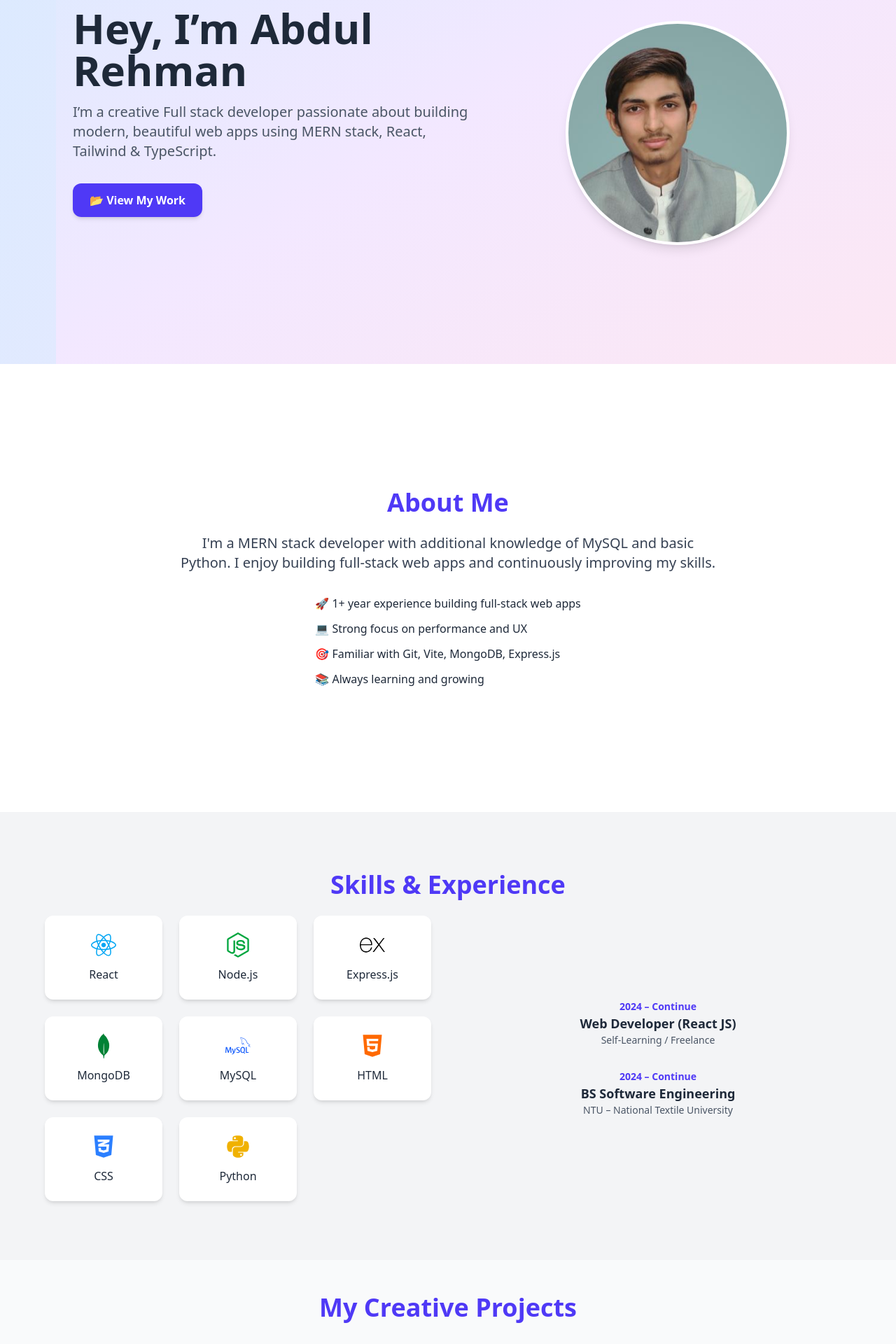
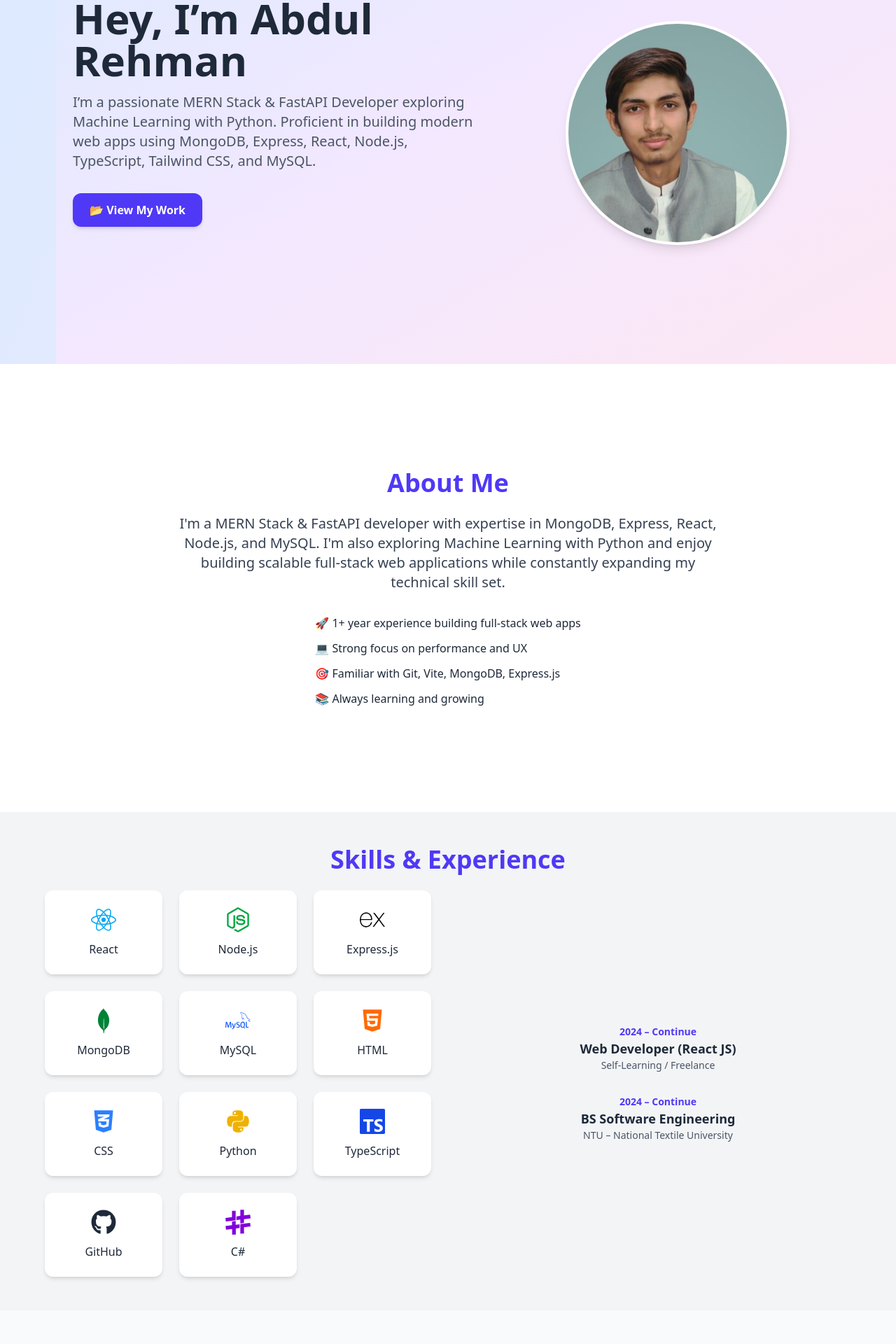
Before and after one commit to abdulrehmanafzal-webdeveloper/Portfolio_app, a React (Vite) app: page / in a window 1280 px wide. Shown: the part 200-2120 px from the top of the page at 70% size. Built offline with nearby package versions, Linux system fonts and the light colour scheme.

Commit message:
update project and about component

```diff
--- a/src/Components/About.tsx
+++ b/src/Components/About.tsx
@@ -22,7 +22,10 @@ const About = () => {
         transition={{ duration: 0.6, delay: 0.2 }}
         className="max-w-3xl text-lg md:text-xl text-gray-700"
       >
-        I'm a MERN stack developer with additional knowledge of MySQL and basic Python. I enjoy building full-stack web apps and continuously improving my skills.
+        I'm a MERN Stack & FastAPI developer with expertise in MongoDB, Express,
+        React, Node.js, and MySQL. I'm also exploring Machine Learning with
+        Python and enjoy building scalable full-stack web applications while
+        constantly expanding my technical skill set.
       </motion.p>
 
       <motion.ul
--- a/src/Components/Home.tsx
+++ b/src/Components/Home.tsx
@@ -24,8 +24,9 @@ const Home = () => {
           transition={{ duration: 0.6, delay: 0.3 }}
           className="mt-4 text-lg md:text-xl text-gray-600 max-w-xl"
         >
-          I’m a creative Full stack developer passionate about building modern, beautiful
-          web apps using MERN stack, React, Tailwind & TypeScript.
+          I’m a passionate MERN Stack & FastAPI Developer exploring Machine
+          Learning with Python. Proficient in building modern web apps using
+          MongoDB, Express, React, Node.js, TypeScript, Tailwind CSS, and MySQL.
         </motion.p>
 
         <motion.button
--- a/src/Components/Projects.tsx
+++ b/src/Components/Projects.tsx
@@ -4,6 +4,7 @@ import Tilt from "react-parallax-tilt";
 import { FaGithub, FaPlay } from "react-icons/fa";
 import note from "../assets/capture1.jpg";
 import news from "../assets/capture2.jpg";
+import cag from "../assets/cag.jpg";
 
 // All project data
 const allProjects = [
@@ -20,7 +21,15 @@ const allProjects = [
     image: news,
     videoLink: "https://www.loom.com/share/9010d1a44f7c4b87b946e9224cb70aef?sid=8dd8c8a8-773f-420a-8c42-200741b3892c",
     codeLink: "https://github.com/abdulrehmanafzal-webdeveloper/News-app",
-  }
+  },
+  {
+  title: "CAG API (FastAPI + AI)",
+  description: "A FastAPI-powered Conversational AI Gateway with endpoints to append, delete, query, and list AI-based user prompts. Includes UUID-based document storage and OpenAI integration for intelligent responses.",
+  image: cag, // replace this with your actual image import
+  videoLink: "https://www.loom.com/share/432c9ce894e0435eb1176306c2ded8de?sid=28e6d91a-8b73-4878-9886-168e52f95058", // replace with your actual Loom video
+  codeLink: "https://github.com/abdulrehmanafzal-webdeveloper/CAG-project", // adjust if repo URL is different
+}
+
 ];
 
 const Projects = () => {
--- a/src/Components/Skills.tsx
+++ b/src/Components/Skills.tsx
@@ -1,7 +1,14 @@
 // src/components/Skills.tsx
 import { motion } from "framer-motion";
-import { FaReact, FaNodeJs, FaHtml5, FaCss3Alt, FaPython } from "react-icons/fa";
-import { SiMongodb, SiExpress, SiMysql } from "react-icons/si";
+import {
+  FaReact,
+  FaNodeJs,
+  FaHtml5,
+  FaCss3Alt,
+  FaPython,
+  FaGithub,
+} from "react-icons/fa";
+import { SiMongodb, SiExpress, SiMysql, SiTypescript, SiSharp } from "react-icons/si";
 
 const skills = [
   { name: "React", icon: <FaReact className="text-sky-500" /> },
@@ -12,6 +19,9 @@ const skills = [
   { name: "HTML", icon: <FaHtml5 className="text-orange-500" /> },
   { name: "CSS", icon: <FaCss3Alt className="text-blue-500" /> },
   { name: "Python", icon: <FaPython className="text-yellow-500" /> },
+  { name: "TypeScript", icon: <SiTypescript className="text-blue-700" /> },
+  { name: "GitHub", icon: <FaGithub className="text-gray-800" /> },
+  { name: "C#", icon: <SiSharp className="text-purple-700" /> },
 ];
 
 const Skills = () => {
```
Also changed, not shown: src/assets/cag.jpg (added).
